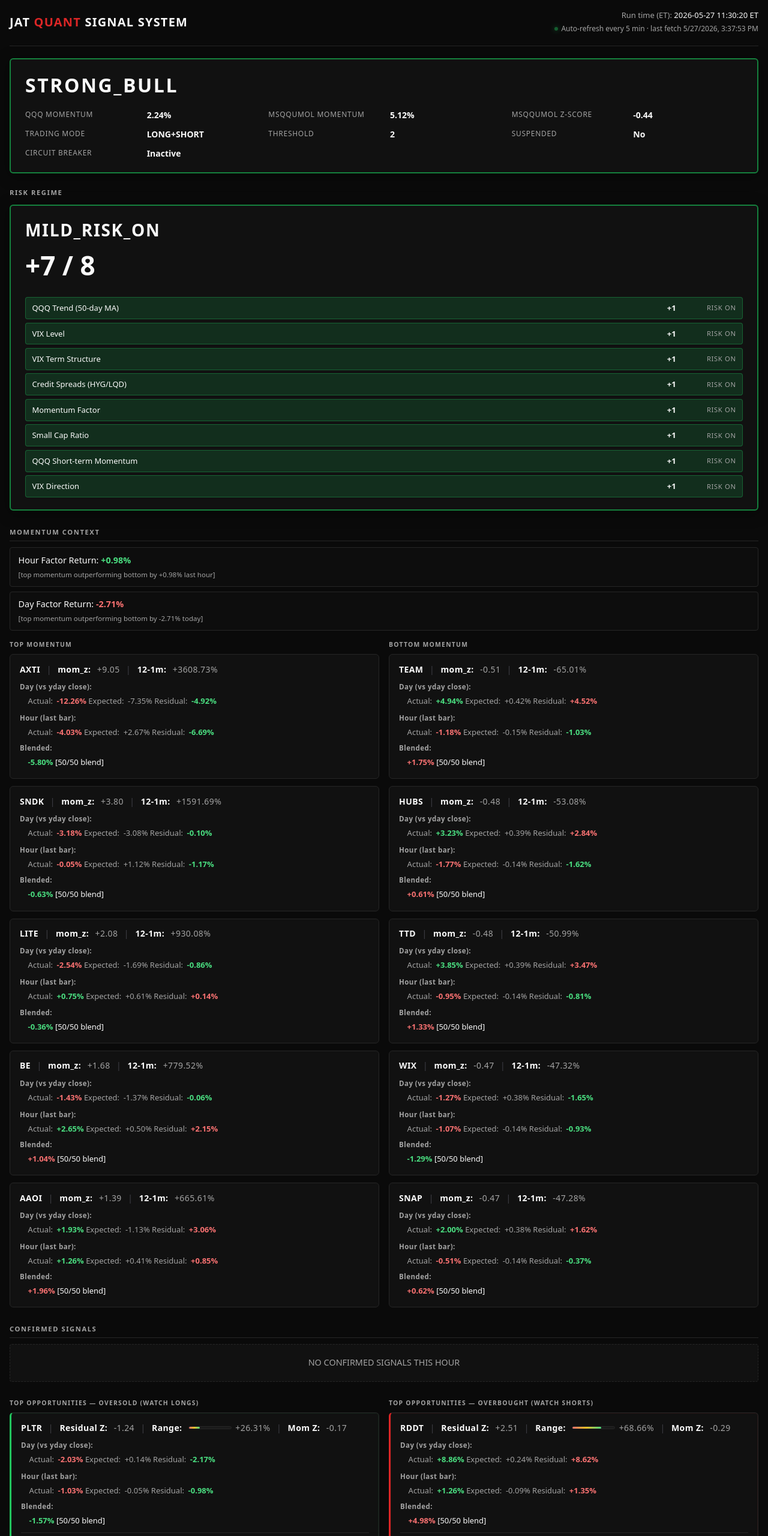
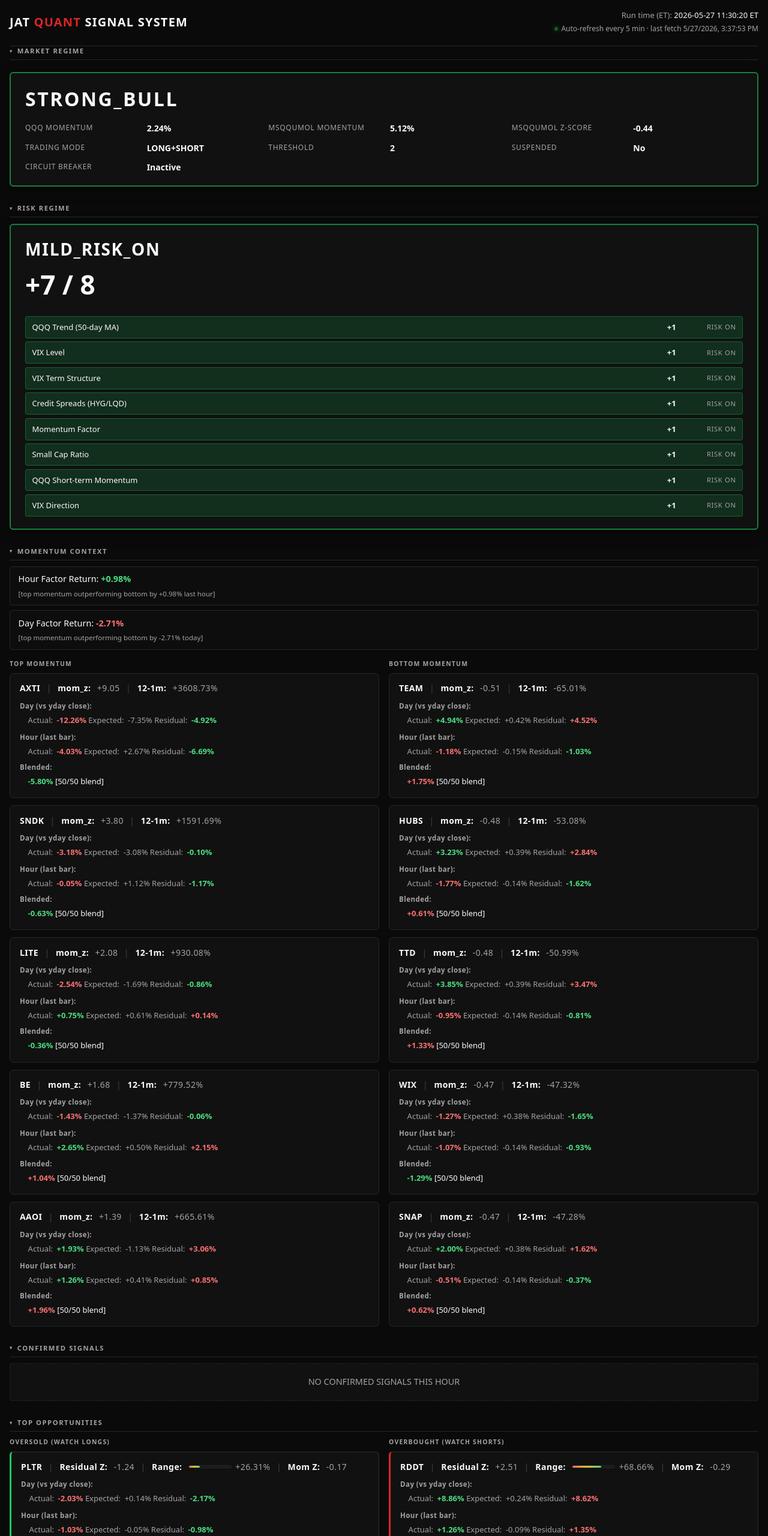
Before and after one commit to jthalerJAT/jat-quant-dashboard, a plain HTML site: page index.html in a window 1280 px wide. Shown: the top 2560 px of the page at 60% size. Drawn offline with Linux system fonts and the light colour scheme.

Commit message:
Add collapsible section headers (Wave 1)
Each section now has a titled, click-to-toggle header:
- Market Regime
- Risk Regime
- Momentum Context
- Confirmed Signals
- Top Opportunities

State persists per-section in localStorage. Existing IDs and JSON
rendering paths unchanged — only structural wrapping added.

Co-Authored-By: Claude Opus 4.7 (1M context) <noreply@anthropic.com>

```diff
--- a/index.html
+++ b/index.html
@@ -298,6 +298,39 @@
       border-bottom: 1px solid var(--border);
     }
 
+    /* Collapsible sections */
+    .sec-toggle {
+      background: none;
+      border: 0;
+      padding: 0;
+      color: inherit;
+      font: inherit;
+      text-transform: inherit;
+      letter-spacing: inherit;
+      cursor: pointer;
+      width: 100%;
+      text-align: left;
+      display: flex;
+      align-items: center;
+      gap: 0.45rem;
+    }
+
+    .sec-toggle:hover { color: var(--text); }
+    .sec-toggle:focus-visible { outline: 1px dashed var(--muted); outline-offset: 3px; }
+
+    .sec-caret {
+      display: inline-block;
+      font-size: 0.7em;
+      transition: transform 0.15s ease;
+      width: 0.7em;
+    }
+
+    .sec-toggle[aria-expanded="false"] .sec-caret {
+      transform: rotate(-90deg);
+    }
+
+    .sec-body[hidden] { display: none; }
+
     .empty-msg {
       background: var(--surface);
       border: 1px dashed var(--border);
@@ -592,22 +625,42 @@
     <div id="load-error" class="alert alert-load" style="display: none;"></div>
     <div id="alerts"></div>
 
-    <section class="regime-card" id="regime-card">
+    <section>
+      <h2>
+        <button type="button" class="sec-toggle" aria-expanded="true" data-target="regime">
+          <span class="sec-caret" aria-hidden="true">▾</span><span>Market Regime</span>
+        </button>
+      </h2>
+      <div class="sec-body" id="regime-body">
+        <div class="regime-card" id="regime-card">
           <div class="regime-label" id="regime-title">—</div>
           <dl class="regime-grid" id="regime-stats"></dl>
+        </div>
+      </div>
     </section>
 
     <section class="risk-regime-wrap" id="risk-regime-section">
-      <div class="risk-regime-title">Risk regime</div>
+      <h2>
+        <button type="button" class="sec-toggle" aria-expanded="true" data-target="risk">
+          <span class="sec-caret" aria-hidden="true">▾</span><span>Risk Regime</span>
+        </button>
+      </h2>
+      <div class="sec-body" id="risk-body">
         <div class="risk-regime-card" id="risk-regime-card">
           <div class="risk-class-label" id="risk-class-label">—</div>
           <div class="risk-score-big" id="risk-score-display">—</div>
           <div class="risk-grid" id="risk-grid"></div>
         </div>
+      </div>
     </section>
 
     <section id="momentum-section">
-      <h2>Momentum context</h2>
+      <h2>
+        <button type="button" class="sec-toggle" aria-expanded="true" data-target="momentum">
+          <span class="sec-caret" aria-hidden="true">▾</span><span>Momentum Context</span>
+        </button>
+      </h2>
+      <div class="sec-body" id="momentum-body">
         <div id="momentum-factors-wrap" class="momentum-factors"></div>
         <div class="split">
           <div class="subcard">
@@ -619,21 +672,37 @@
             <div id="bottom-momentum-wrap" class="momo-stack"></div>
           </div>
         </div>
+      </div>
     </section>
 
     <section>
-      <h2>Confirmed signals</h2>
+      <h2>
+        <button type="button" class="sec-toggle" aria-expanded="true" data-target="confirmed">
+          <span class="sec-caret" aria-hidden="true">▾</span><span>Confirmed Signals</span>
+        </button>
+      </h2>
+      <div class="sec-body" id="confirmed-body">
         <div id="confirmed-wrap"></div>
+      </div>
     </section>
 
-    <section class="split">
+    <section>
+      <h2>
+        <button type="button" class="sec-toggle" aria-expanded="true" data-target="opportunities">
+          <span class="sec-caret" aria-hidden="true">▾</span><span>Top Opportunities</span>
+        </button>
+      </h2>
+      <div class="sec-body" id="opportunities-body">
+        <div class="split">
           <div class="subcard">
-        <h3>Top opportunities — Oversold (watch longs)</h3>
+            <h3>Oversold (watch longs)</h3>
             <div id="oversold-wrap" class="opp-stack"></div>
           </div>
           <div class="subcard">
-        <h3>Top opportunities — Overbought (watch shorts)</h3>
+            <h3>Overbought (watch shorts)</h3>
             <div id="overbought-wrap" class="opp-stack"></div>
+          </div>
+        </div>
       </div>
     </section>
 
@@ -1207,6 +1276,49 @@
       }
     }
 
+    var COLLAPSE_KEY = "dashCollapse";
+
+    function readCollapseState() {
+      try {
+        return JSON.parse(localStorage.getItem(COLLAPSE_KEY) || "{}");
+      } catch (e) {
+        return {};
+      }
+    }
+
+    function writeCollapseState(state) {
+      try {
+        localStorage.setItem(COLLAPSE_KEY, JSON.stringify(state));
+      } catch (e) {}
+    }
+
+    function setSectionExpanded(btn, body, expanded) {
+      btn.setAttribute("aria-expanded", expanded ? "true" : "false");
+      if (expanded) body.removeAttribute("hidden");
+      else body.setAttribute("hidden", "");
+    }
+
+    function initCollapsibles() {
+      var saved = readCollapseState();
+      var toggles = document.querySelectorAll(".sec-toggle");
+      toggles.forEach(function (btn) {
+        var key = btn.getAttribute("data-target");
+        if (!key) return;
+        var body = document.getElementById(key + "-body");
+        if (!body) return;
+        var expanded = saved[key] !== false;
+        setSectionExpanded(btn, body, expanded);
+        btn.addEventListener("click", function () {
+          var newState = btn.getAttribute("aria-expanded") !== "true";
+          setSectionExpanded(btn, body, newState);
+          var s = readCollapseState();
+          s[key] = newState;
+          writeCollapseState(s);
+        });
+      });
+    }
+
+    initCollapsibles();
     loadSignals();
     setInterval(loadSignals, REFRESH_MS);
   </script>
```
Also changed, not shown: 1 other file. Lines whose indentation alone changed are shown as unchanged.
